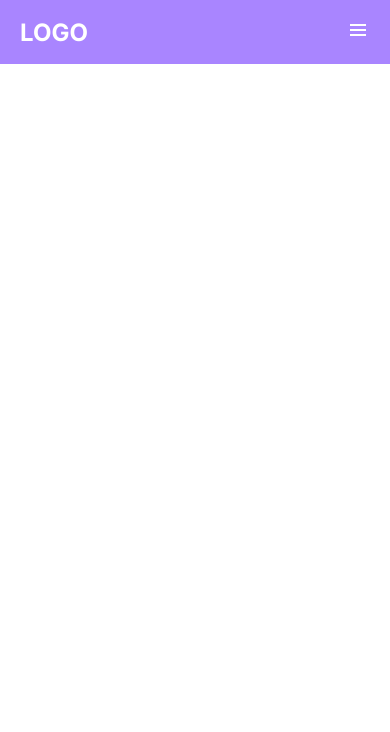
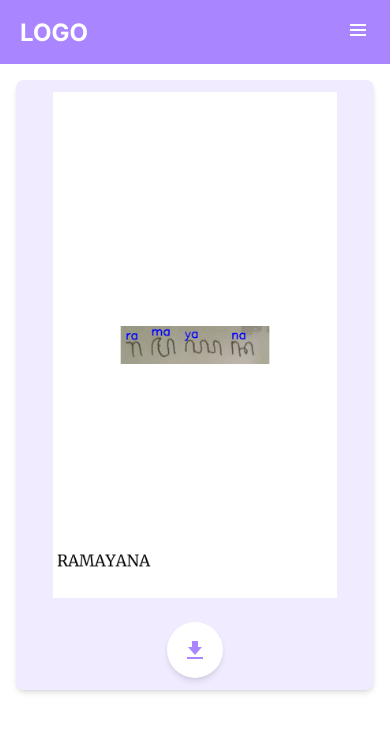
Before and after one commit to mohrizkifajar/carakan-fe, a Vue app: page /result in a window 390 px wide. Before the commit this address had no page. Shown: the top 732 px of the page. Built offline with nearby package versions, Linux system fonts and the light colour scheme.

Commit message:
Add Result page

```diff
--- a/src/components/Header.vue
+++ b/src/components/Header.vue
@@ -16,6 +16,7 @@
 			<RouterLink to="/" class="nav-link">Home</RouterLink>
 			<RouterLink to="/about-us" class="nav-link">About Us</RouterLink>
 			<RouterLink to="/crop" class="nav-link">Crop</RouterLink>
+			<RouterLink to="/result" class="nav-link">Result</RouterLink>
 			<div class="actions">
 				<Button to="/" class="secondary alternate" small>Learn</Button>
 				<Button to="/convert" class="primary alternate" small>Convert</Button>
@@ -32,6 +33,7 @@
 			<RouterLink to="/" class="nav-link secondary">Home</RouterLink>
 			<RouterLink to="/about-us" class="nav-link secondary">About Us</RouterLink>
 			<RouterLink to="/crop" class="nav-link secondary">Crop</RouterLink>
+			<RouterLink to="/result" class="nav-link secondary">Result</RouterLink>
 			<div class="responsive-nav-actions">
 				<Button to="/" class="secondary full" small>Learn</Button>
 				<Button to="/convert" class="primary full" small>Convert</Button>
--- a/src/main.js
+++ b/src/main.js
@@ -7,12 +7,14 @@
 import Convert from './pages/Convert.vue'
 import Crop from './pages/Crop.vue'
 import Home from './pages/Home.vue'
+import Result from './pages/Result.vue'
 
 const routes = [
   { path: '/', component: Home },
   { path: '/about-us', component: AboutUs },
   { path: '/convert', component: Convert },
   { path: '/crop', component: Crop },
+  { path: '/result', component: Result },
 ]
 
 const router = createRouter({
--- a/src/pages/Convert.vue
+++ b/src/pages/Convert.vue
@@ -24,6 +24,7 @@
 })
 
 function take() {
+	video.value.pause()
 	const ctx = canvas.value.getContext('2d')
 	ctx.fillStyle = '#fff';
 	ctx.fillRect(0, 0, canvas.value.width, canvas.value.height);
--- /dev/null
+++ b/src/pages/Result.vue
@@ -0,0 +1,80 @@
+<script setup>
+import Content from '../components/Content.vue'
+</script>
+
+<template>
+	<Content>
+		<div class="container">
+			<div class="padding">
+				<div class="crop-wrapper">
+					<img class="image" ref="image" src="/saved.png" alt="" />
+				</div>
+
+				<button>
+					<img src="/download.png" />
+				</button>
+			</div>
+		</div>
+	</Content>
+</template>
+
+<style scoped>
+	.container {
+		display: flex;
+		width: 100%;
+		min-height: 80vh;
+	}
+	.padding {
+		display: flex;
+		flex-direction: column;
+		align-items: center;
+		gap: 24px;
+		width: 50%;
+		padding: 24px;
+		border-radius: 8px;
+		background-color: var(--secondary-color);
+		box-shadow: 0 4px 6px -1px rgb(0 0 0 / 0.1), 0 2px 4px -2px rgb(0 0 0 / 0.1);
+		overflow: hidden;
+	}
+	.crop-wrapper {
+		/*display: flex;
+		flex-direction: column;
+		align-items: center;
+		gap: 24px;*/
+		width: 100%;
+	}
+	.image {
+		height: 240px;
+	}
+	button {
+		display: flex;
+		justify-content: center;
+		align-items: center;
+		width: 56px;
+		height: 56px;
+		border-radius: 50%;
+		border: none;
+		outline: none;
+		background-color: #fff;
+		box-shadow: 0 4px 6px -1px rgb(0 0 0 / 0.1), 0 2px 4px -2px rgb(0 0 0 / 0.1);
+		cursor: pointer;
+	}
+	@media screen and (max-width: 640px) {
+		.container {
+			flex-direction: column;
+		}
+		.padding {
+			width: 100%;
+			padding: 12px;
+		}
+		.crop-wrapper {
+      padding: 0px;
+      height: 60vh;
+		}
+		.image {
+			width: 100%;
+			height: 100%;
+			object-fit: contain;
+		}
+	}
+</style>
```
Also changed, not shown: public/download.png (added).
